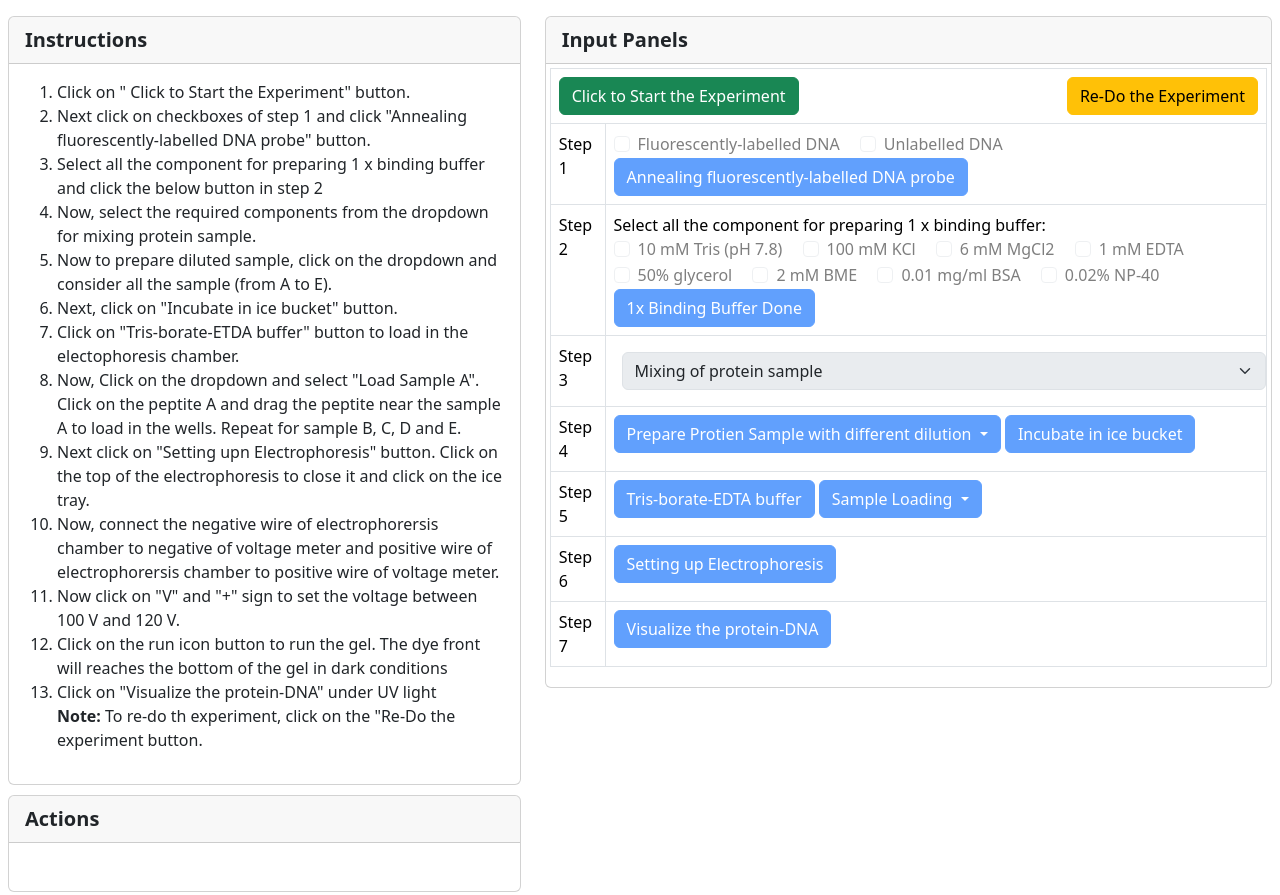
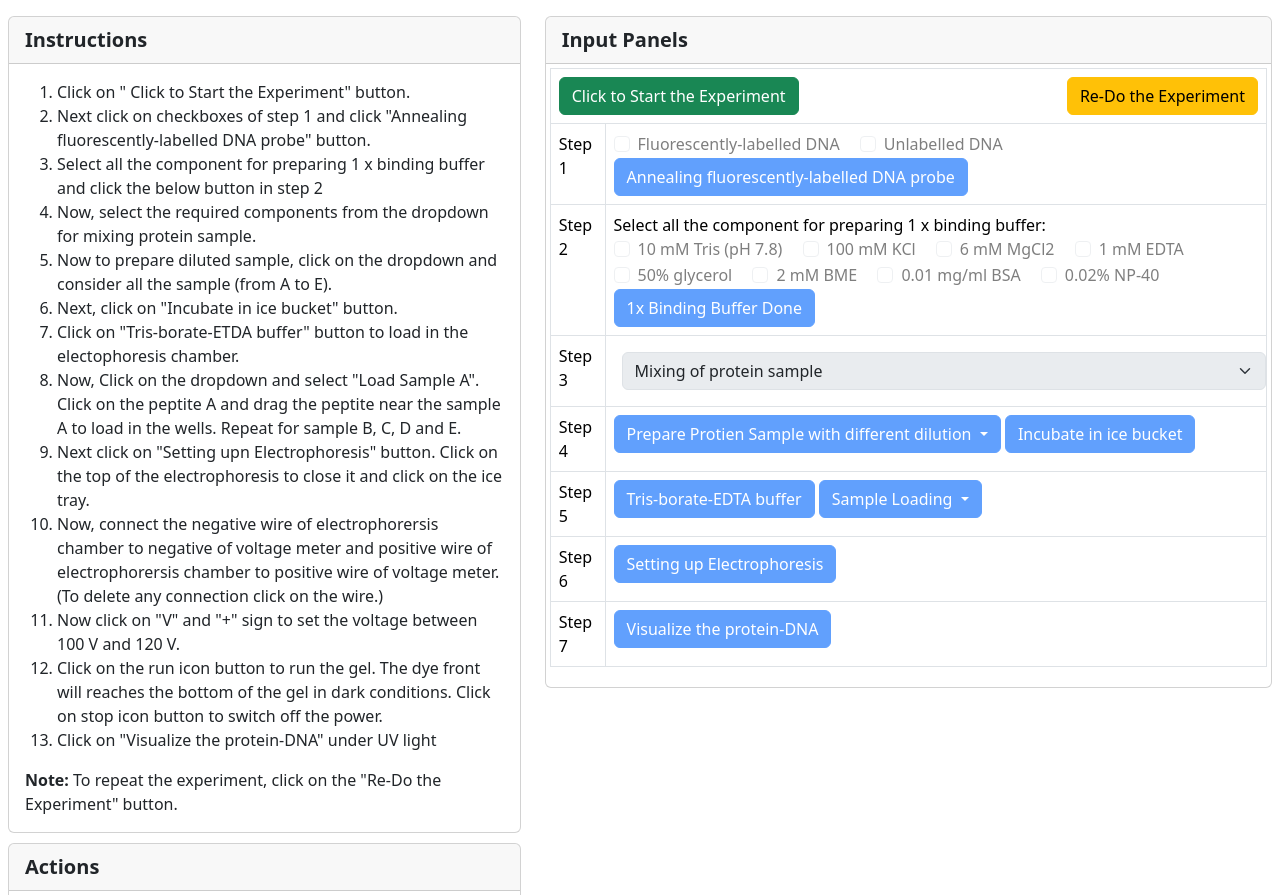
Before and after one commit to virtual-labs/exp-protein-dna-emsa-iitkgp, a plain HTML site: page experiment/simulation/index.html in a window 1280 px wide. Shown: the top 895 px of the page. Drawn offline with nearby package versions, Linux system fonts and the light colour scheme.

Commit message:
emsa simulation modified

```diff
--- a/experiment/simulation/index.html
+++ b/experiment/simulation/index.html
@@ -45,14 +45,15 @@ Developer: Prakriti Dhang
 							<li>Next click on "Setting upn Electrophoresis" button. Click on the top of the electrophoresis to close it and click on the ice tray.</li>
 							<li>Now, connect the negative wire of electrophorersis
 								chamber to negative of voltage meter and
-								positive wire of electrophorersis chamber to positive wire of voltage meter.</li>
+								positive wire of electrophorersis chamber to positive wire of voltage meter. (To delete any connection click on the wire.)</li>
 							<li>Now click on "V" and "+" sign to set the voltage between 100 V and 120 V.</li>
 							<li> Click on the run icon button to run the gel. The dye front will reaches the bottom of
-								the gel in dark conditions</li>
+								the gel in dark conditions. Click on stop icon button to switch off the power.</li>
 							<li> Click on "Visualize the protein-DNA" under UV light</li>
 
-							<b>Note:</b> To re-do th experiment, click on the "Re-Do the experiment button.
+
 						</ol>
+						<b>Note:</b> To repeat the experiment, click on the "Re-Do the Experiment" button.
 					</div>
 				</div>
 				<div class="card">
--- a/experiment/simulation/js/main.js
+++ b/experiment/simulation/js/main.js
@@ -988,7 +988,7 @@ else if((volt<100) || (volt>120)){
 else{
     samplerun();
 
-    document.getElementById("viewsample").disabled=false;
+
 
   }
   }
--- a/experiment/simulation/js/volconnection.js
+++ b/experiment/simulation/js/volconnection.js
@@ -649,7 +649,7 @@ jsPlumb.ready(function () {
         // Delete all connections
         instance.deleteEveryConnection();
 
-
+        document.getElementById("viewsample").disabled=false;
         const canvas = document.getElementById('textvoltimer');
         const ctx = canvas.getContext('2d');
         ctx.clearRect(0, 0, canvas.width, canvas.height);
```
